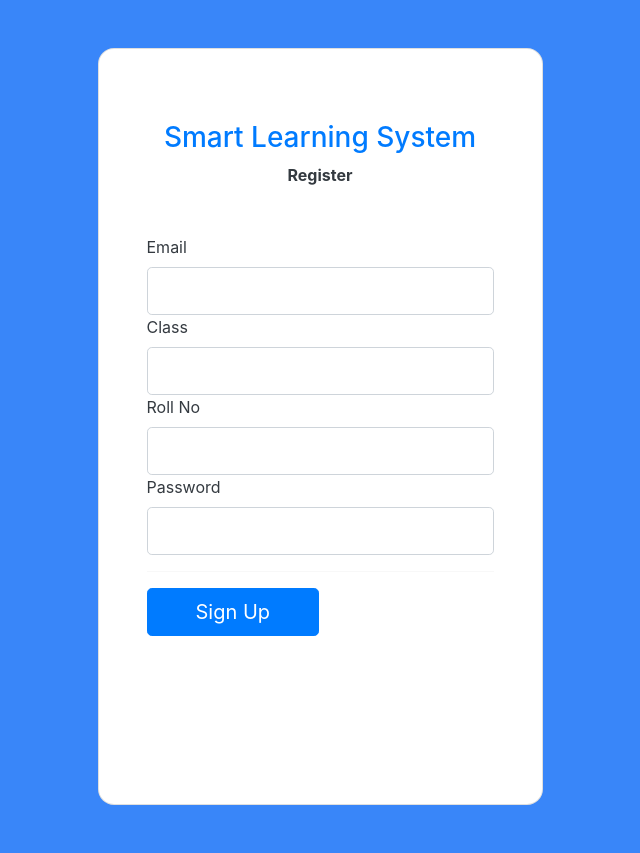
After one commit to SoftAsia-Tech/SLS, a PHP site: page /signup.php in a window 1280 px wide. The commit adds this page. Shown: the whole page, without its empty margins (320-960 px from the left). Run offline with PHP 8.4, Linux system fonts and the light colour scheme.

Commit message:
Sign Up
Added sign up page

```diff
--- /dev/null
+++ b/signup.php
@@ -0,0 +1,39 @@
+
+<?php include 'includes/header.php';?>
+<section class=" gradient-custom">
+  <div class="container py-5 ">
+    <div class="row d-flex justify-content-center align-items-center">
+      <div class="col-12 col-md-8 col-lg-6 col-xl-5 ">
+        <div class="card card-custom-bg text-white" style="border-radius: 1rem;">
+          <div class="card-body p-5">
+            <div class="mb-md-5 mt-md-4 pb-5">
+
+              <h3 class=" mb-2  text-center text-primary">Smart Learning System</h3>
+              <p class="text-dark mb-5 fw-bold text-center">Register</p>
+
+              <div class="form-outline form-white mb-4">
+                <label class="form-label text-dark" for="typeEmailX">Email</label>
+                <input type="email" id="typeEmailX" class="form-control form-control-lg" />
+
+
+                <label class="form-label text-dark" for="typeClassX">Class</label>
+                <input type="text" id="typeClassX" class="form-control form-control-lg" />
+
+
+                <label class="form-label text-dark" for="typeRollNoX">Roll No</label>
+                <input type="text" id="typeRollNoX" class="form-control form-control-lg" />
+
+
+
+                <label class="form-label text-dark" for="typePasswordX">Password</label>
+                <input type="password" id="typePasswordX" class="form-control form-control-lg"/><hr>
+                <button class="btn btn-primary btn-lg px-5" type="submit">Sign Up</button>
+              </div>
+
+            </div>
+          </div>
+        </div>
+      </div>
+    </div>
+  </div>
+</section>
--- a/styles/style.css
+++ b/styles/style.css
@@ -1,10 +1,14 @@
 .gradient-custom {
     /* fallback for old browsers */
-    background: #6a11cb;
+    /* background: #6a11cb; */
+    background: #3986F9;
 
     /* Chrome 10-25, Safari 5.1-6 */
-    background: -webkit-linear-gradient(to right, rgba(106, 17, 203, 1), rgba(37, 117, 252, 1));
+    /* background: -webkit-linear-gradient(to right, rgba(106, 17, 203, 1), rgba(37, 117, 252, 1)); */
 
     /* W3C, IE 10+/ Edge, Firefox 16+, Chrome 26+, Opera 12+, Safari 7+ */
-    background: linear-gradient(to right, rgba(106, 17, 203, 1), rgba(37, 117, 252, 1))
+    /* background: linear-gradient(to right, rgba(106, 17, 203, 1), rgba(37, 117, 252, 1)) */
     }
+.card-custom-bg{
+    background: #fff;
+}
```
Also changed, not shown: login.php (deleted, +0 -47 lines), signin.php (added, +32 -0 lines).
